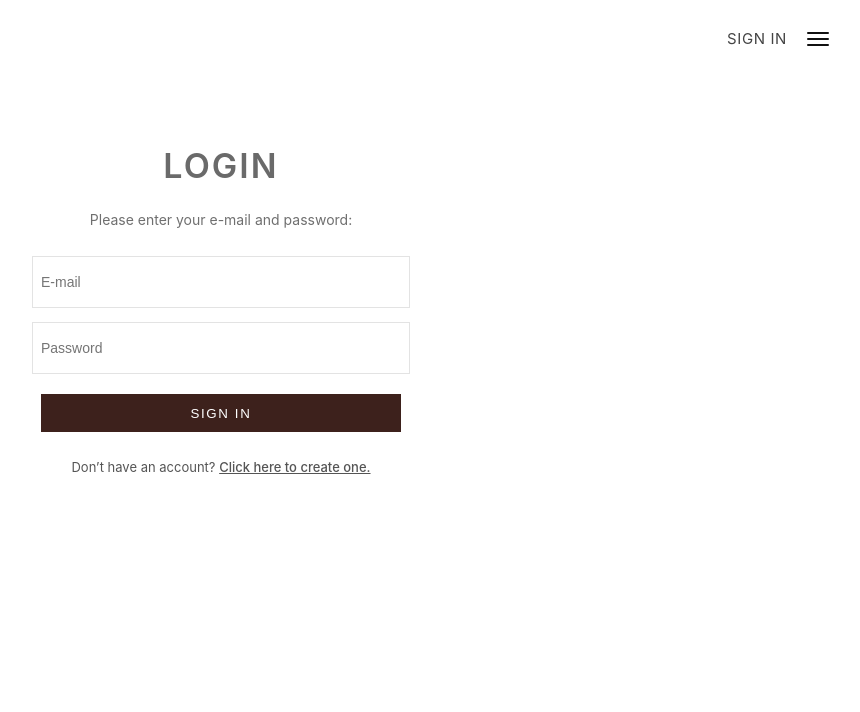
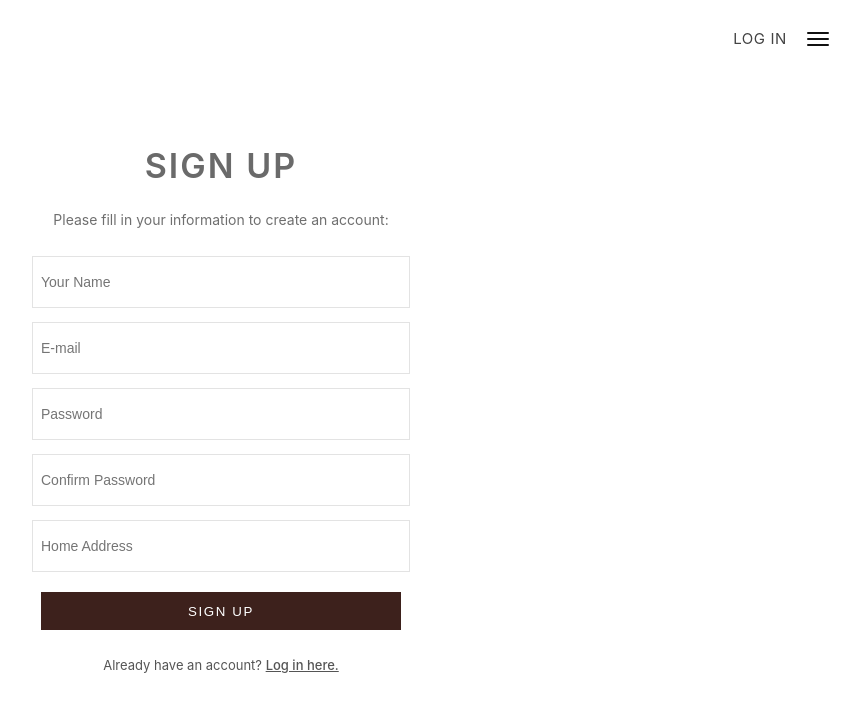
Before and after one commit to batuhanbaydr/CS308_E-Commerce_Team16, a React app in the folder frontend/: page /signup in a window 1280 px wide. Shown: the top 712 px of the page, without its empty margins (419-1279 px from the left). Built offline with nearby package versions, Linux system fonts and the light colour scheme; the HTML template or start-up script is replaced by a standard one.

Commit message:
Add Sign Up page

```diff
--- a/frontend/src/App.jsx
+++ b/frontend/src/App.jsx
@@ -1,13 +1,15 @@
 import { BrowserRouter, Routes, Route } from "react-router-dom";
-import Login from "./pages/Login.jsx"; // <-- make sure this path is correct
-import "./index.css"; // or "./App.css" if that’s where your styles live
+import Login from "./pages/Login.jsx";
+import "./index.css";
+import SignUp from "./pages/SignUp.jsx";
+
 
 function App() {
   return (
     <BrowserRouter>
       <Routes>
         <Route path="/login" element={<Login />} />
-        {/* Default route so opening "/" also shows login */}
+        <Route path="/signup" element={<SignUp />} />
         <Route path="*" element={<Login />} />
       </Routes>
     </BrowserRouter>
--- a/frontend/src/index.css
+++ b/frontend/src/index.css
@@ -1,4 +1,4 @@
-/* ========== GLOBAL BASE ========== */
+
 :root {
   font-family: -apple-system, BlinkMacSystemFont, "Segoe UI", sans-serif;
   line-height: 1.5;
@@ -7,12 +7,12 @@
   -webkit-font-smoothing: antialiased;
   -moz-osx-font-smoothing: grayscale;
 
-  /* we stay light mode for now */
+
   background-color: #ffffff;
   color: #444;
 }
 
-/* links */
+
 a {
   font-weight: 500;
   color: #646cff;
@@ -22,7 +22,7 @@ a:hover {
   color: #535bf2;
 }
 
-/* IMPORTANT: reset the Vite flex-centering on body */
+
 body {
   margin: 0;
   min-height: 100vh;
@@ -65,15 +65,15 @@ body {
   border-radius: 999px;
 }
 
-/* center content */
+
 .login-wrapper {
   max-width: 520px;
   margin: 0 auto;
-  padding-top: 140px; /* pushes card down like your figma */
+  padding-top: 140px;
   text-align: center;
 }
 
-/* card content */
+
 .login-card {
   display: flex;
   flex-direction: column;
--- /dev/null
+++ b/frontend/src/pages/SignUp.jsx
@@ -0,0 +1,143 @@
+import { useState } from "react";
+import { useNavigate } from "react-router-dom";
+import { signupRequest } from "../lib/api";
+
+export default function SignUp() {
+  const [form, setForm] = useState({
+    name: "",
+    emailAddress: "",
+    password: "",
+    confirmPassword: "",
+    homeAddress: "",
+  });
+  const [errorMsg, setErrorMsg] = useState("");
+  const [successMsg, setSuccessMsg] = useState("");
+  const navigate = useNavigate();
+
+  const handleChange = (e) => {
+    setForm({ ...form, [e.target.name]: e.target.value });
+  };
+
+  const handleSubmit = async (e) => {
+    e.preventDefault();
+    setErrorMsg("");
+    setSuccessMsg("");
+
+    if (form.password !== form.confirmPassword) {
+      setErrorMsg("Passwords do not match.");
+      return;
+    }
+
+    try {
+      await signupRequest({
+        name: form.name,
+        emailAddress: form.emailAddress,
+        password: form.password,
+        homeAddress: form.homeAddress,
+      });
+
+      setSuccessMsg("Account created successfully! Redirecting to login...");
+      setTimeout(() => navigate("/login"), 1500);
+    } catch (err) {
+      const msg =
+        err?.response?.data?.message || "Signup failed. Please try again.";
+      setErrorMsg(msg);
+    }
+  };
+
+  return (
+    <div className="login-page">
+      <header className="login-topbar">
+        <span
+          className="login-topbar-link"
+          style={{ cursor: "pointer" }}
+          onClick={() => navigate("/login")}
+        >
+          LOG IN
+        </span>
+        <div className="login-menu-icon">
+          <span />
+          <span />
+          <span />
+        </div>
+      </header>
+
+      <main className="login-wrapper">
+        <div className="login-card">
+          <h1 className="login-title">SIGN UP</h1>
+          <p className="login-subtitle">
+            Please fill in your information to create an account:
+          </p>
+
+          {errorMsg && <p className="login-error">{errorMsg}</p>}
+          {successMsg && (
+            <p style={{ color: "#065f46", fontSize: 13 }}>{successMsg}</p>
+          )}
+
+          <form onSubmit={handleSubmit} className="login-form">
+            <input
+              className="login-input"
+              type="text"
+              name="name"
+              placeholder="Your Name"
+              value={form.name}
+              onChange={handleChange}
+              required
+            />
+
+            <input
+              className="login-input"
+              type="email"
+              name="emailAddress"
+              placeholder="E-mail"
+              value={form.emailAddress}
+              onChange={handleChange}
+              required
+            />
+
+            <input
+              className="login-input"
+              type="password"
+              name="password"
+              placeholder="Password"
+              value={form.password}
+              onChange={handleChange}
+              required
+            />
+
+            <input
+              className="login-input"
+              type="password"
+              name="confirmPassword"
+              placeholder="Confirm Password"
+              value={form.confirmPassword}
+              onChange={handleChange}
+              required
+            />
+
+            <input
+              className="login-input"
+              type="text"
+              name="homeAddress"
+              placeholder="Home Address"
+              value={form.homeAddress}
+              onChange={handleChange}
+              required
+            />
+
+            <button type="submit" className="login-button">
+              SIGN UP
+            </button>
+          </form>
+
+          <p className="login-footer-text">
+            Already have an account?{" "}
+            <a href="/login" style={{ textDecoration: "underline" }}>
+              Log in here.
+            </a>
+          </p>
+        </div>
+      </main>
+    </div>
+  );
+}
```
